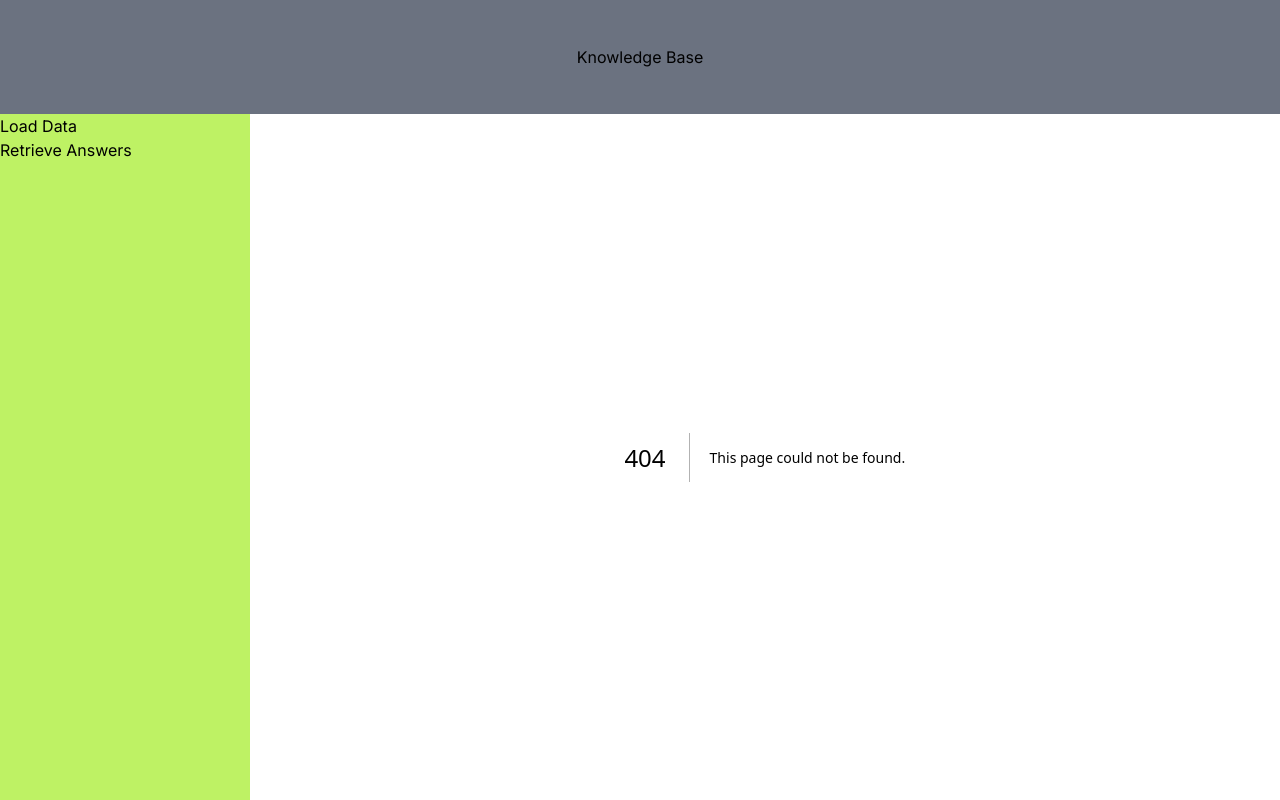
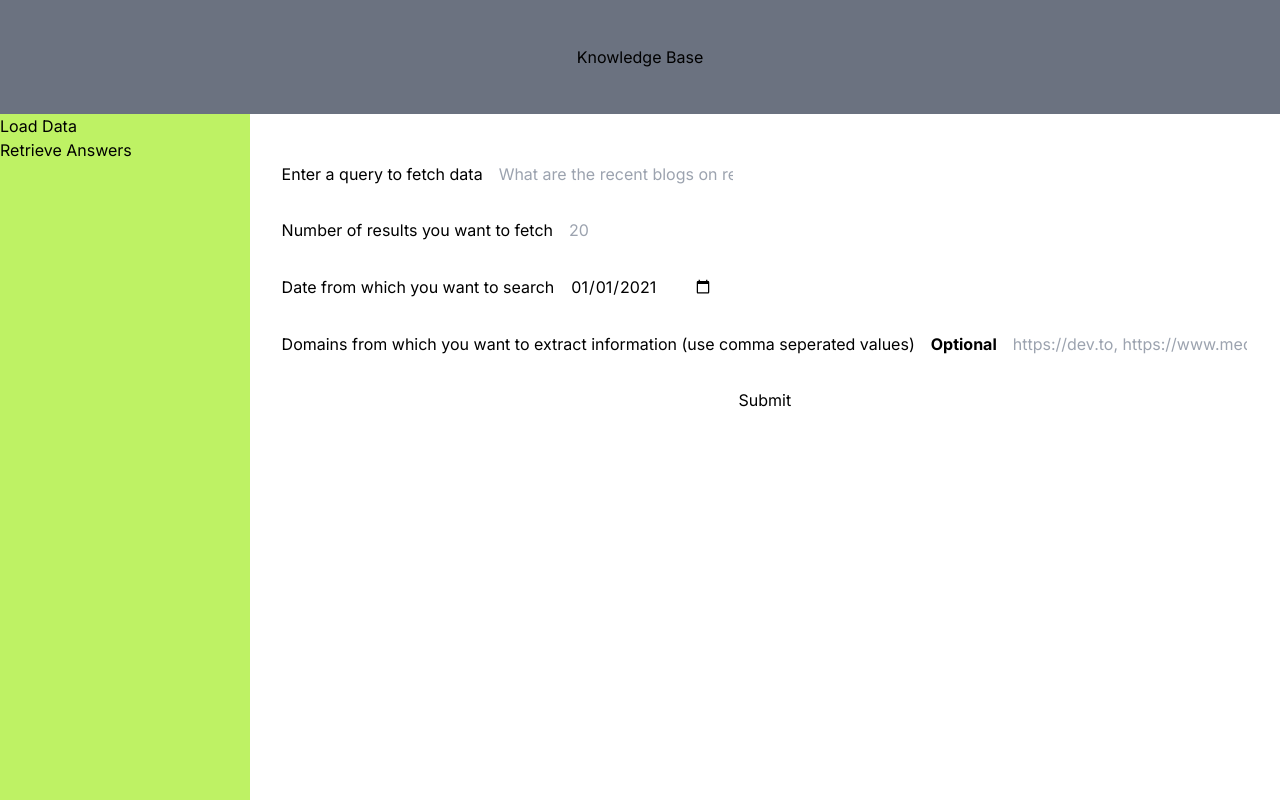
Before and after one commit to daredevilteja/knowledge-base-app, a Next.js app in the folder frontend/: page /upload-knowledge in a window 1280 px wide. Before the commit this address had no page. Built offline with nearby package versions, Linux system fonts and the light colour scheme.

Commit message:
Added upload-knowledge route

```diff
--- /dev/null
+++ b/frontend/src/app/upload-knowledge/page.tsx
@@ -0,0 +1,83 @@
+"use client";
+
+import Loader from "@/components/Loader";
+import { useState } from "react";
+
+export default function UploadKnowledge() {
+  const [loading, setLoading] = useState(false);
+  const [metaphorQuery, setMetaphorQuery] = useState("");
+  const [numResults, setNumResults] = useState(20);
+  const [startPublishedDate, setStartPublishedDate] = useState("2021-01-01");
+
+  const fetchData = async () => {
+    setLoading(true);
+    try {
+      const response = await fetch(
+        `http://localhost:8000/api/internet-search?query=${metaphorQuery}&num_results=${numResults}&start_published_date=${startPublishedDate}`,
+        {
+          method: "GET",
+          headers: {
+            "Content-Type": "application/json",
+          },
+        }
+      );
+
+      if (response.ok) {
+        const data = await response.json();
+        alert(data.message);
+      } else {
+        alert("Error occurred while retrieving the response");
+      }
+    } catch (error) {
+      console.log("Error:", error);
+      alert("Error occurred while sending the request");
+    } finally {
+      setLoading(false);
+    }
+  };
+  return (
+    <>
+      {loading ? (
+        <Loader />
+      ) : (
+        <section className="flex flex-col flex-8 px-4 py-6 gap-8">
+          <label className="flex gap-4 items-center">
+            Enter a query to fetch data
+            <input
+              type="text"
+              placeholder="What are the recent blogs on react state management?"
+              onChange={(e) => setMetaphorQuery(e.target.value)}
+            />
+          </label>
+          <label className="flex gap-4 items-center">
+            Number of results you want to fetch
+            <input
+              type="number"
+              placeholder="20"
+              onChange={(e) => setNumResults(Number(e.target.value))}
+              max={20}
+            />
+          </label>
+          <label className="flex gap-4 items-center">
+            Date from which you want to search
+            <input
+              type="date"
+              defaultValue={"2021-01-01"}
+              onChange={(e) => setStartPublishedDate(e.target.value)}
+            />
+          </label>
+          <label className="flex gap-4 items-center">
+            Domains from which you want to extract information (use comma
+            seperated values) <b>Optional</b>
+            <input
+              type="text"
+              placeholder={"https://dev.to, https://www.medium.com"}
+              onChange={(e) => setStartPublishedDate(e.target.value)}
+            />
+          </label>
+          <button onClick={fetchData}>Submit</button>
+        </section>
+      )}
+    </>
+  );
+}
```
